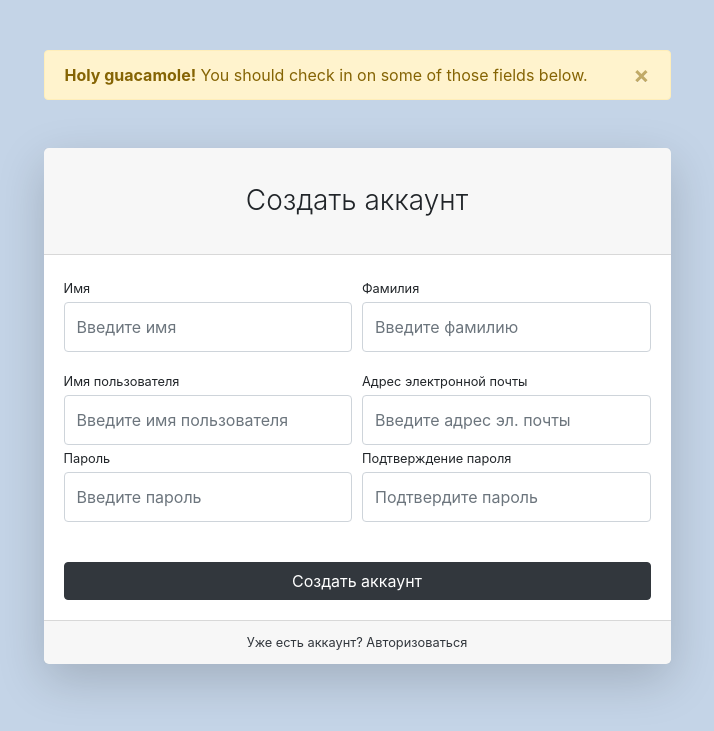
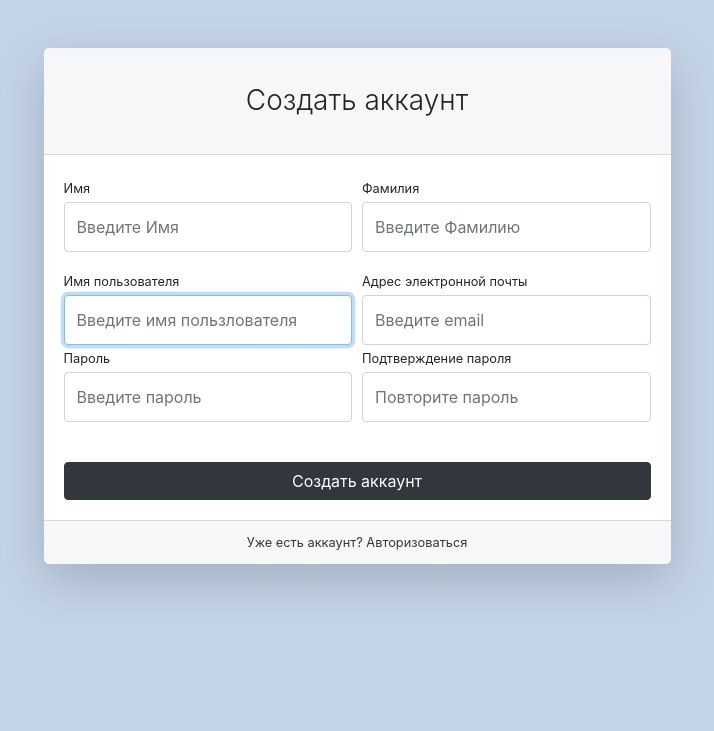
Before and after one commit to Stl36/django, a Django app: page /users/register/ in a window 1280 px wide. Shown: the top 731 px of the page, without its empty margins (283-997 px from the left). Run offline with Django 3.2, Linux system fonts and the light colour scheme; some libraries are stand-ins or nearby versions.

Commit message:
add and setup register form

```diff
--- a/geekshop/authapp/forms.py
+++ b/geekshop/authapp/forms.py
@@ -8,10 +8,27 @@
         model = User
         fields = ('username', 'password')
 
+    def __init__(self, *args, **kwargs):
+        super(UserLoginForm, self).__init__(*args, **kwargs)
+        self.fields['username'].widget.attrs['placeholder'] = 'Введите имя пользлователя'
+        self.fields['password'].widget.attrs['placeholder'] = 'Введите пароль'
+        for field_name, field in self.fields.items():
+            field.widget.attrs['class'] = 'form-control py-4'
+
 
 class UserRegisterForm(UserCreationForm):
-    pass
-    #
-    # class Meta:
-    #     model = User
-    #     fields = ('')
+    class Meta:
+        model = User
+        fields = ('username', 'email', 'first_name', 'last_name', 'password1', 'password2')
+
+    def __init__(self, *args, **kwargs):
+        super(UserRegisterForm, self).__init__(*args, **kwargs)
+        self.fields['username'].widget.attrs['placeholder'] = 'Введите имя пользлователя'
+        self.fields['email'].widget.attrs['placeholder'] = 'Введите email'
+        self.fields['first_name'].widget.attrs['placeholder'] = 'Введите Имя'
+        self.fields['last_name'].widget.attrs['placeholder'] = 'Введите Фамилию'
+        self.fields['password1'].widget.attrs['placeholder'] = 'Введите пароль'
+        self.fields['password2'].widget.attrs['placeholder'] = 'Повторите пароль'
+
+        for field_name, field in self.fields.items():
+            field.widget.attrs['class'] = 'form-control py-4'
--- a/geekshop/authapp/templates/authapp/register.html
+++ b/geekshop/authapp/templates/authapp/register.html
@@ -3,63 +3,60 @@
 {% block content %}
 
     <div class="col-lg-7">
+        {% if alert == True %}
+
             <div class="alert alert-warning alert-dismissible fade show" role="alert"
                  style="margin-top: 50px;">
-            <strong>Holy guacamole!</strong> You should check in on some of those fields below.
+                <strong>Святой гуакамоле!</strong> Вам следует проверить некоторые из этих полей ниже.
                 <button type="button" class="close" data-dismiss="alert" aria-label="Close">
                     <span aria-hidden="true">&times;</span>
                 </button>
             </div>
+
+        {% endif %}
         <div class="card shadow-lg border-0 rounded-lg mt-5">
             <div class="card-header"><h3 class="text-center font-weight-light my-4">Создать аккаунт</h3>
             </div>
             <div class="card-body">
-                <form>
+                <form action="{% url 'authapp:register' %}" method="post">
+                    {% csrf_token %}
                     <div class="form-row">
                         <div class="col-md-6">
                             <div class="form-group">
-                                <label class="small mb-1" for="inputFirstName">Имя</label>
-                                <input class="form-control py-4" id="inputFirstName" type="text"
-                                       placeholder="Введите имя"/>
+                                <label class="small mb-1" for="{{ form.first_name.id_for_label }}">Имя</label>
+                                {{ form.first_name }}
                             </div>
                         </div>
                         <div class="col-md-6">
                             <div class="form-group">
-                                <label class="small mb-1" for="inputLastName">Фамилия</label>
-                                <input class="form-control py-4" id="inputLastName" type="text"
-                                       placeholder="Введите фамилию"/>
+                                <label class="small mb-1" for="{{ form.last_name.id_for_label }}">Фамилия</label>
+                                {{ form.last_name }}
                             </div>
                         </div>
                     </div>
                     <div class="form-row">
                         <div class="col-md-6">
-                            <label class="small mb-1" for="inputUsername">Имя пользователя</label>
-                            <input class="form-control py-4" id="inputUsername" type="text"
-                                   aria-describedby="usernameHelp"
-                                   placeholder="Введите имя пользователя"/>
+                            <label class="small mb-1" for="{{ form.username.id_for_label }}">Имя пользователя</label>
+                            {{ form.username }}
                         </div>
                         <div class="col-md-6">
-                            <label class="small mb-1" for="inputEmailAddress">Адрес электронной
+                            <label class="small mb-1" for="{{ form.email.id_for_label }}">Адрес электронной
                                 почты</label>
-                            <input class="form-control py-4" id="inputEmailAddress" type="email"
-                                   aria-describedby="emailHelp"
-                                   placeholder="Введите адрес эл. почты"/>
+                            {{ form.email }}
                         </div>
                     </div>
                     <div class="form-row">
                         <div class="col-md-6">
                             <div class="form-group">
-                                <label class="small mb-1" for="inputPassword">Пароль</label>
-                                <input class="form-control py-4" id="inputPassword" type="password"
-                                       placeholder="Введите пароль"/>
+                                <label class="small mb-1" for="{{ form.password1.id_for_label }}">Пароль</label>
+                                {{ form.password1 }}
                             </div>
                         </div>
                         <div class="col-md-6">
                             <div class="form-group">
-                                <label class="small mb-1" for="inputConfirmPassword">Подтверждение
+                                <label class="small mb-1" for="{{ form.password2.id_for_label }}">Подтверждение
                                     пароля</label>
-                                <input class="form-control py-4" id="inputConfirmPassword"
-                                       type="password" placeholder="Подтвердите пароль"/>
+                                {{ form.password2 }}
                             </div>
                         </div>
                     </div>
--- a/geekshop/authapp/views.py
+++ b/geekshop/authapp/views.py
@@ -5,7 +5,7 @@
 # Create your views here.
 from django.urls import reverse
 
-from authapp.forms import UserLoginForm
+from authapp.forms import UserLoginForm, UserRegisterForm
 
 
 def login(request):
@@ -17,8 +17,9 @@
             user = auth.authenticate(username=username, password=password)
             if user.is_active:
                 auth.login(request, user)
-                return HttpResponseRedirect(reverse('index'))
+                return HttpResponseRedirect(reverse('mainapp:products'))
         else:
+            form = UserLoginForm()
             context = {
                 'title': 'GeekShop | Авторизация',
                 'form': form,
@@ -38,7 +39,26 @@
 
 
 def register(request):
+    if request.method == 'POST':
+        form = UserRegisterForm(data=request.POST)
+        if form.is_valid():
+            form.save()
+            return HttpResponseRedirect(reverse('authapp:login'))
+        else:
+            form = UserRegisterForm()
+            context = {
+                'title': 'GeekShop | Регистрация',
+                'form': form,
+                'alert': True,
+            }
+
+            return render(request, 'authapp/register.html', context)
+            # print(form.errors)
+    else:
+        form = UserRegisterForm()
+
     context = {
         'title': 'GeekShop | Регистрация',
+        'form': form
     }
     return render(request, 'authapp/register.html', context)
```
Lines whose indentation alone changed are shown as unchanged.
